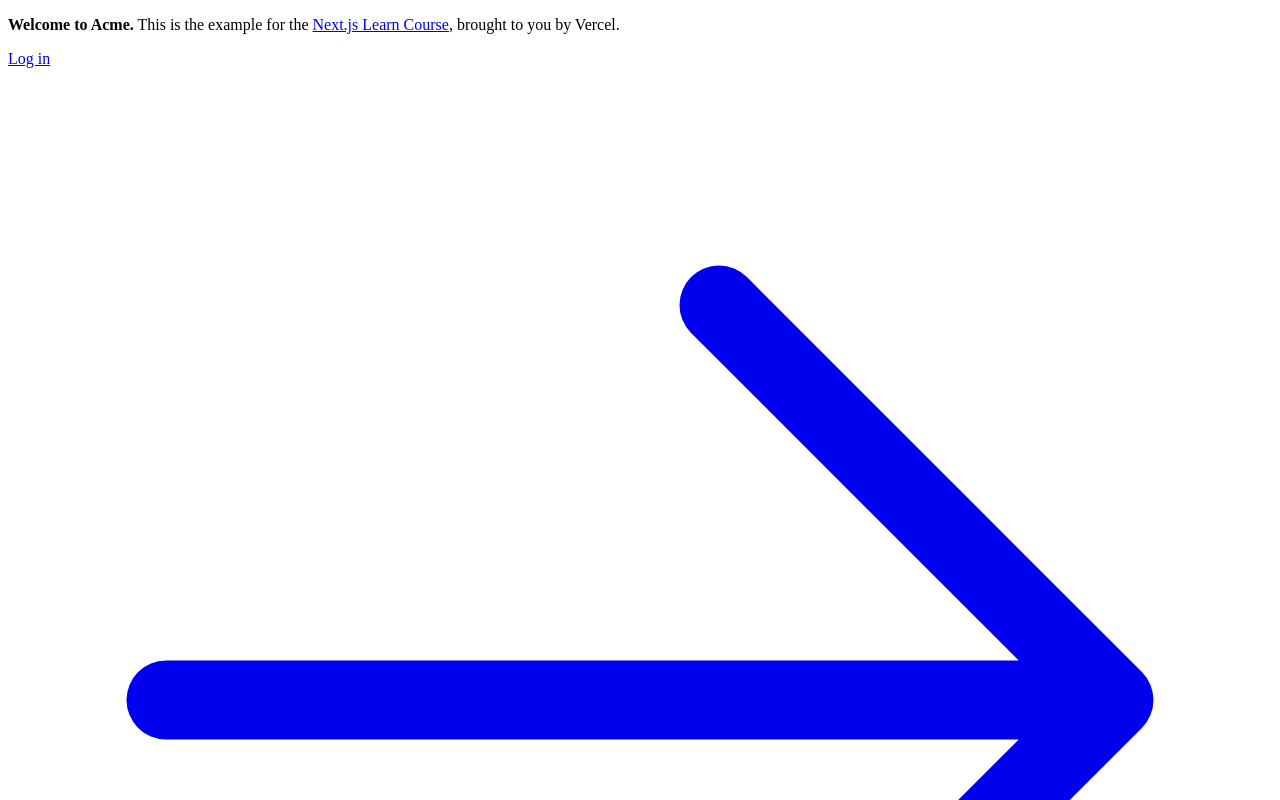
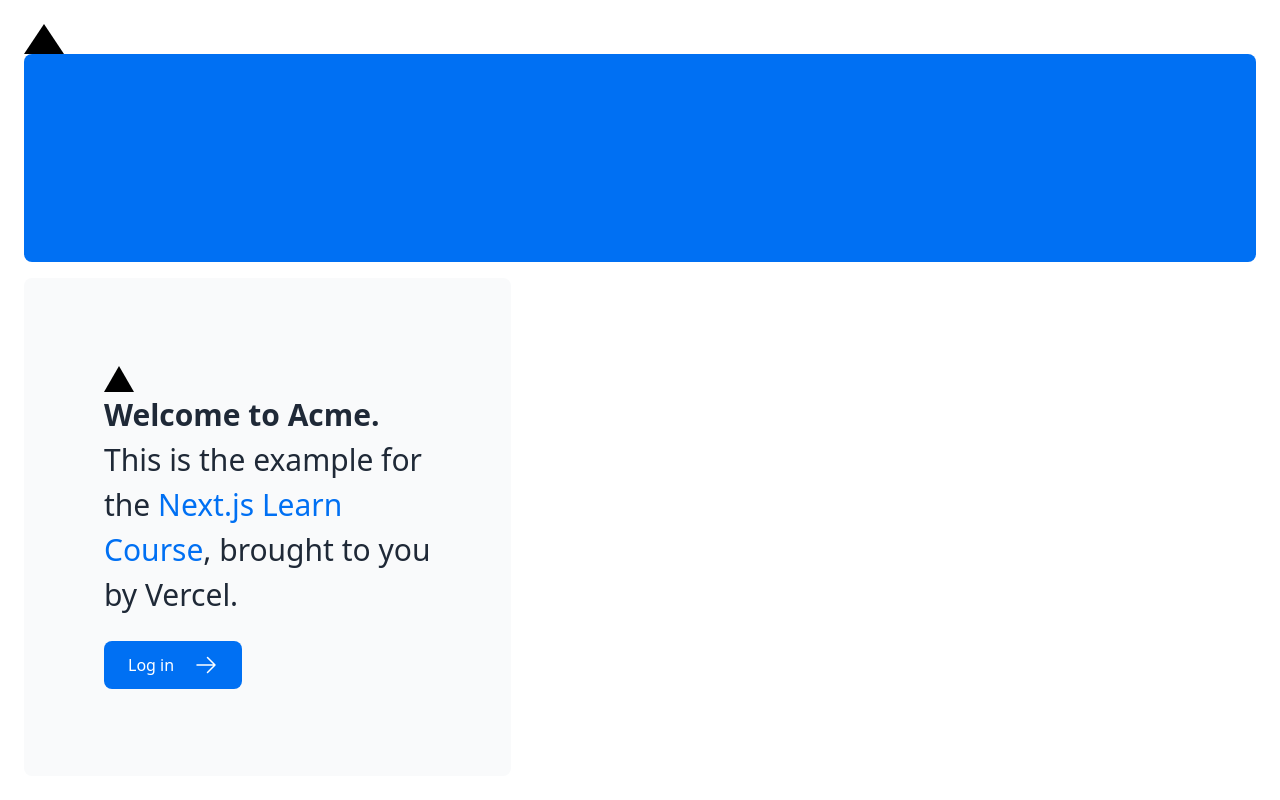
Before and after one commit to xaexunxang/nextjs-dashboard, a Next.js app: page / in a window 1280 px wide. Shown: the top 800 px of the page. Built offline with nearby package versions, Linux system fonts and the light colour scheme.

Commit message:
feat: Tailwind & CSS Modules 스타일 적용

```diff
--- a/app/layout.tsx
+++ b/app/layout.tsx
@@ -1,3 +1,5 @@
+import "@/app/ui/global.css";
+
 export default function RootLayout({
   children,
 }: {
--- a/app/page.tsx
+++ b/app/page.tsx
@@ -1,17 +1,20 @@
-import AcmeLogo from '@/app/ui/acme-logo';
-import { ArrowRightIcon } from '@heroicons/react/24/outline';
-import Link from 'next/link';
+import AcmeLogo from "@/app/ui/acme-logo";
+import { ArrowRightIcon } from "@heroicons/react/24/outline";
+import Link from "next/link";
+import styles from "@/app/ui/home.module.css";
 
 export default function Page() {
   return (
     <main className="flex min-h-screen flex-col p-6">
+      <div className={styles.shape} />
       <div className="flex h-20 shrink-0 items-end rounded-lg bg-blue-500 p-4 md:h-52">
         {/* <AcmeLogo /> */}
       </div>
       <div className="mt-4 flex grow flex-col gap-4 md:flex-row">
         <div className="flex flex-col justify-center gap-6 rounded-lg bg-gray-50 px-6 py-10 md:w-2/5 md:px-20">
           <p className={`text-xl text-gray-800 md:text-3xl md:leading-normal`}>
-            <strong>Welcome to Acme.</strong> This is the example for the{' '}
+            <div className="relative w-0 h-0 border-l-[15px] border-r-[15px] border-b-[26px] border-l-transparent border-r-transparent border-b-black" />
+            <strong>Welcome to Acme.</strong> This is the example for the{" "}
             <a href="https://nextjs.org/learn/" className="text-blue-500">
               Next.js Learn Course
             </a>
--- /dev/null
+++ b/app/ui/home.module.css
@@ -0,0 +1,7 @@
+.shape {
+  height: 0;
+  width: 0;
+  border-bottom: 30px solid black;
+  border-left: 20px solid transparent;
+  border-right: 20px solid transparent;
+}
```
Also changed, not shown: 1 other file (tests, documents, lock files or other folders).
